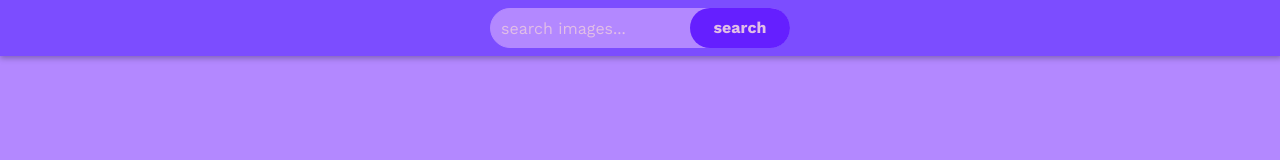
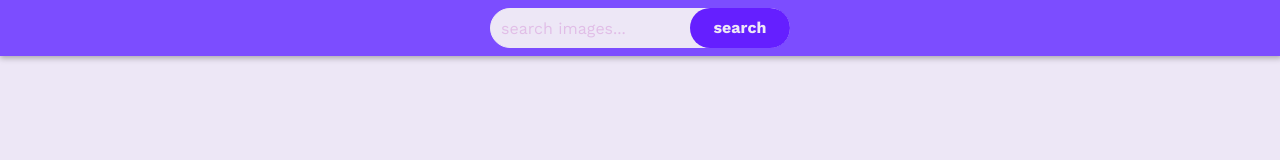
Before and after one commit to dmkomur/goit-js-hw-11-infinity, a website built with Parcel: page src/index.html in a window 1280 px wide. Built offline with nearby package versions, Linux system fonts and the light colour scheme; what simplelightbox would draw is missing.

Commit message:
new colors

```diff
--- a/src/sass/styles.css
+++ b/src/sass/styles.css
@@ -5,7 +5,7 @@ img {
 }
 
 body {
-    background-color: #B388FF;
+    background-color: #EDE7F6;
     font-family: "Work Sans", sans-serif;
 }
 
@@ -64,8 +64,8 @@ body {
 .input {
     height: 40px;
     width: 100%;
-    border: 1px solid #B388FF;
-    background: #B388FF;
+    border: 1px solid #EDE7F6;
+    background: #EDE7F6;
     border-radius: 20px;
     padding: 10px;
     padding-right: 100px;
@@ -85,7 +85,7 @@ body {
 
 .btn-submit {
     background-color: #651FFF;
-    color: #E1BEE7;
+    color: #EDE7F6;
     border: none;
     font-family: "Work Sans", sans-serif;
     font-weight: 700;
```
